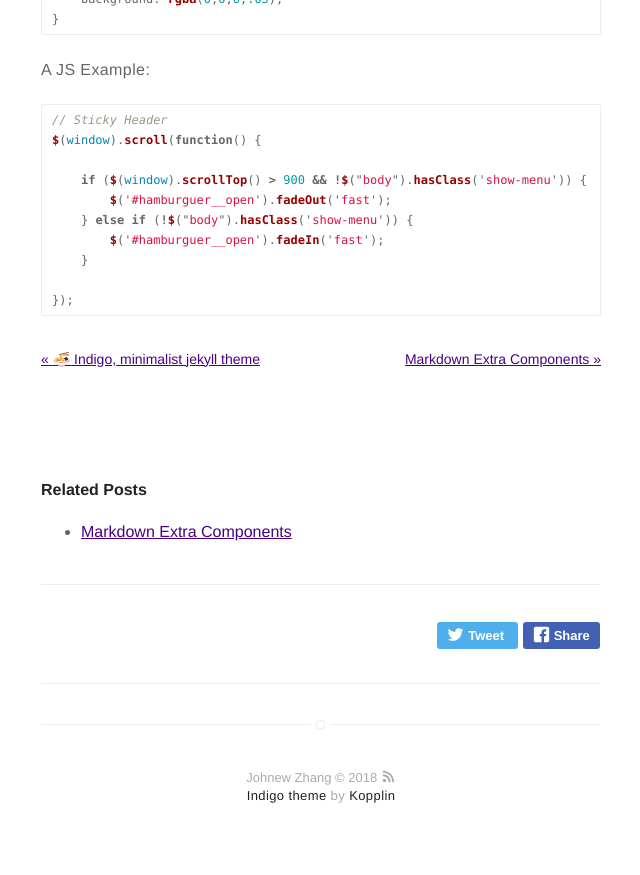
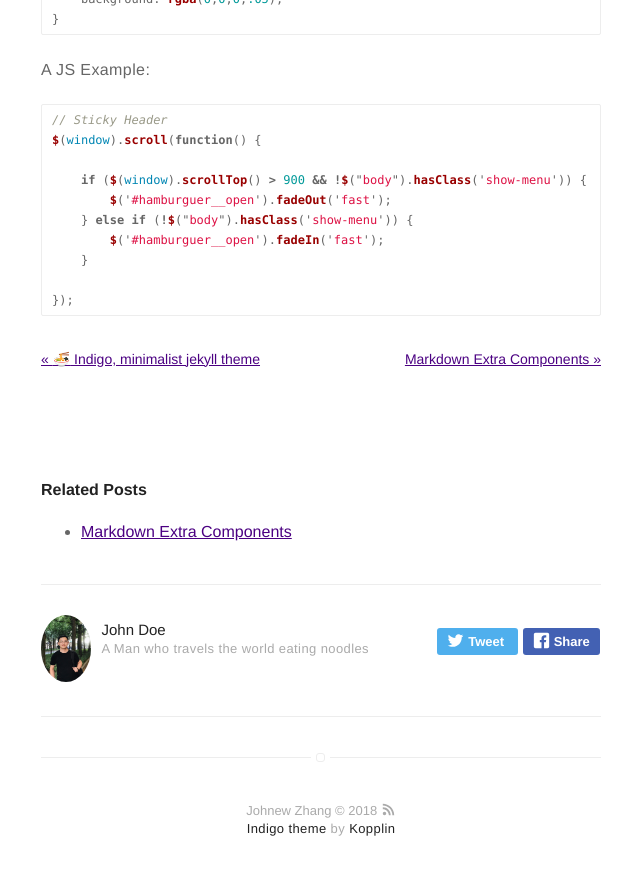
Before and after one commit to WizardKingZ/WizardKingZ.github.io, a Jekyll site: the page built from _posts/2016-02-24-markdown-common-elements.markdown, in a window 1280 px wide and 900 px high, scrolled down 5060 px. Shown: the top 875 px of the window, without its empty margins (319-959 px from the left). Built offline with Jekyll 4.4.1, drawn with Linux system fonts in a browser that asks for light colours; emoji names are drawn with the system emoji font.

Commit message:
Update _config.yml

```diff
--- a/_config.yml
+++ b/_config.yml
@@ -54,6 +54,18 @@ quora: Johnew-Zhang
 email: johnew.zhang@columbia.edu
 
 authors:
+    johndoe:
+        name: John Doe
+        bio: A Man who travels the world eating noodles
+        external-image: false
+        picture: assets/images/profile.jpg
+        twitter: johndoe
+    jamesfoster:
+        name: James Foster
+        bio: A Man who develops software with coffee
+        external-image: false
+        picture: assets/images/james.jpg
+        twitter: jamesfoster
     johnewzhang:
         name: Johnew Zhang
         bio: A mathematician
```
